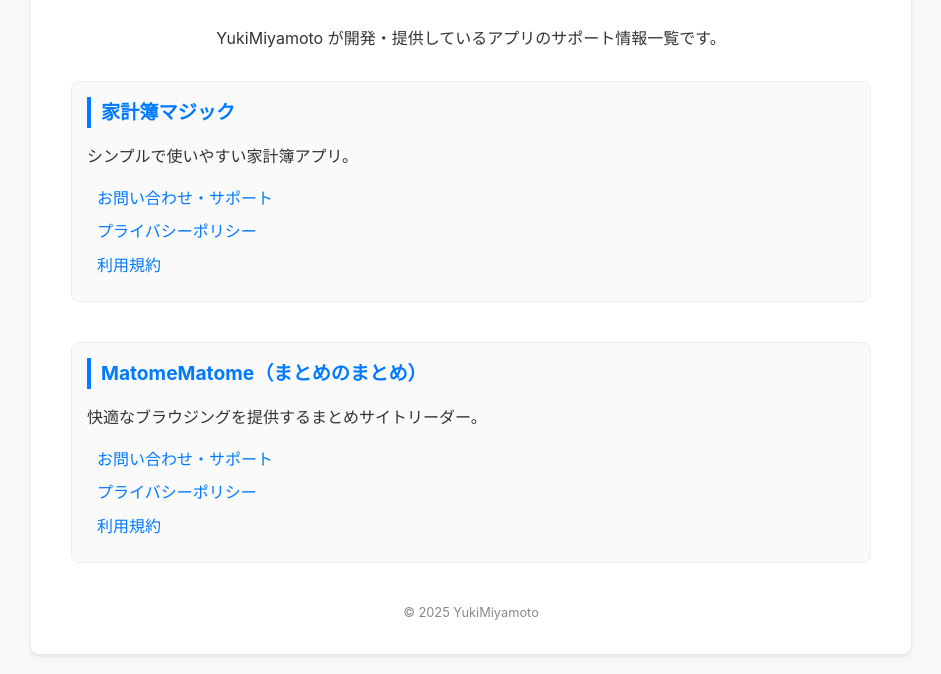
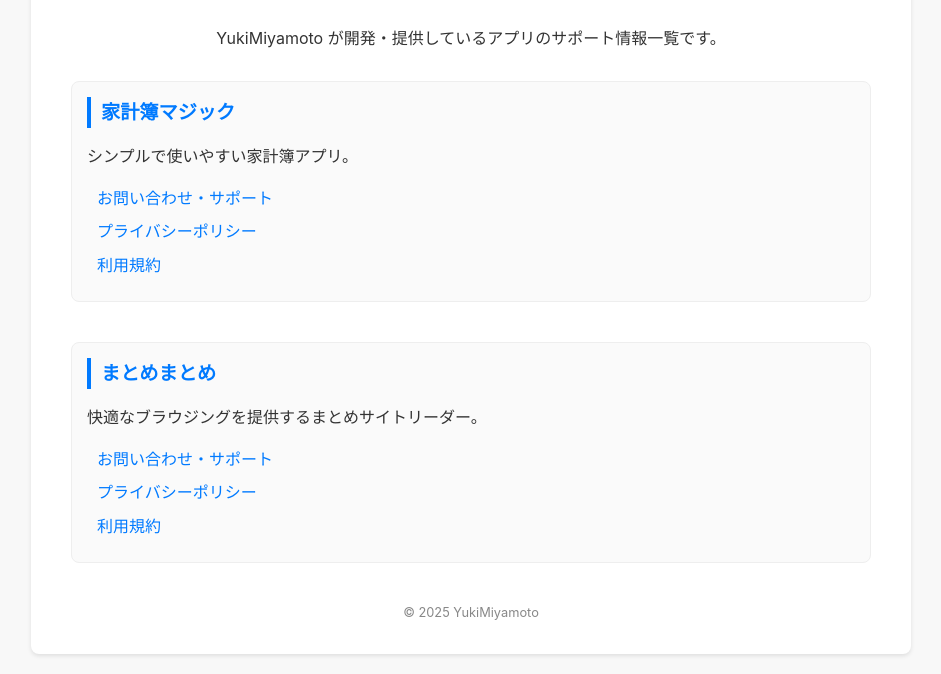
Before and after one commit to yukimiyamoto-project/yukimiyamoto-project.github.io, a plain HTML site: page index.html in a window 1280 px wide. Shown: the part 138-812 px from the top of the page, without its empty margins (169-1110 px from the left). Drawn offline with Linux system fonts and the light colour scheme.

Commit message:
Update index.html

```diff
--- a/index.html
+++ b/index.html
@@ -86,9 +86,9 @@
             </ul>
         </div>
 
-        <!-- MatomeMatome -->
+        <!-- まとめまとめ -->
         <div class="app-section">
-            <h2>MatomeMatome（まとめのまとめ）</h2>
+            <h2>まとめまとめ</h2>
             <p>快適なブラウジングを提供するまとめサイトリーダー。</p>
             <ul>
                 <!-- 今回新しく作ったURLです -->
```
